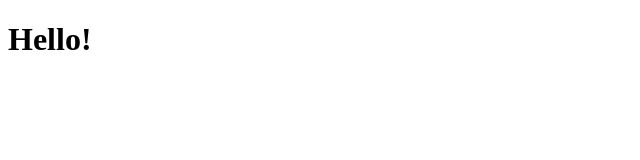
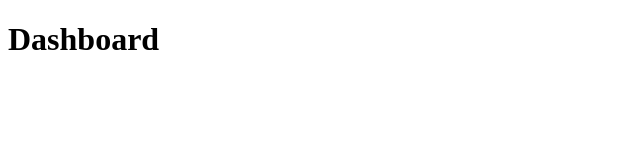
Before and after one commit to ewa1do/finances-app, a React (Vite) app: page / in a window 1280 px wide. Shown: the top 160 px of the page, without its empty margins (0-640 px from the left). Built offline with nearby package versions, Linux system fonts and the light colour scheme.

Commit message:
implementing routes

```diff
--- a/src/App.tsx
+++ b/src/App.tsx
@@ -1,8 +1,30 @@
+import { BrowserRouter, Route, Routes } from "react-router";
+import Dashboard from "./features/dashboard/Dashboard";
+import Balance from "./features/balance/Balance";
+import Ledger from "./features/ledger/Ledger";
+import Credit from "./features/credit/Credit";
+
+interface IRoute {
+    path: string;
+    element: JSX.Element;
+}
+
+const routes: IRoute[] = [
+    { path: "/", element: <Dashboard /> },
+    { path: "/balance", element: <Balance /> },
+    { path: "/credit", element: <Credit /> },
+    { path: "/ledger", element: <Ledger /> },
+];
+
 function App() {
     return (
-        <>
-            <h1>Hello!</h1>
-        </>
+        <BrowserRouter>
+            <Routes>
+                {routes.map((route) => {
+                    return <Route path={route.path} element={route.element} />;
+                })}
+            </Routes>
+        </BrowserRouter>
     );
 }
 
--- /dev/null
+++ b/src/features/balance/Balance.tsx
@@ -0,0 +1,3 @@
+export default function Balance() {
+    return <h1>Balance</h1>;
+}
--- /dev/null
+++ b/src/features/credit/Credit.tsx
@@ -0,0 +1,3 @@
+export default function Credit() {
+    return <h1>Credit</h1>;
+}
--- /dev/null
+++ b/src/features/dashboard/Dashboard.tsx
@@ -0,0 +1,3 @@
+export default function Dashboard() {
+    return <h1>Dashboard</h1>;
+}
--- /dev/null
+++ b/src/features/ledger/Ledger.tsx
@@ -0,0 +1,3 @@
+export default function Ledger() {
+    return <h1>Ledger</h1>;
+}
--- a/src/main.tsx
+++ b/src/main.tsx
@@ -1,5 +1,6 @@
 import { StrictMode } from "react";
 import { createRoot } from "react-dom/client";
+
 import App from "./App.tsx";
 
 createRoot(document.getElementById("root")!).render(
```
